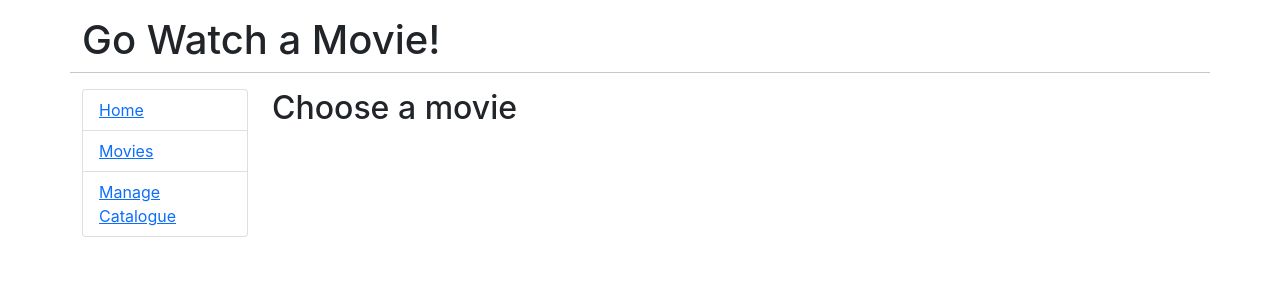
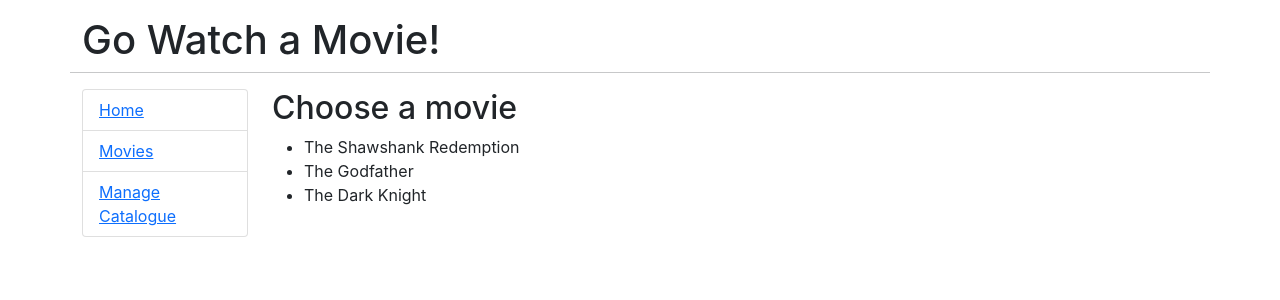
Before and after one commit to nuttchai/frontend-movies-app, a React (Create React App) app: page /#/movies in a window 1280 px wide. Shown: the top 300 px of the page. Built offline with nearby package versions, Linux system fonts and the light colour scheme.

Commit message:
React Lifecycle, Implement componentDidMount

```diff
--- a/src/components/Movies.js
+++ b/src/components/Movies.js
@@ -1,7 +1,31 @@
-import React, { Component } from "react";
+import React, { Component, Fragment } from "react";
 
 export default class Movies extends Component {
+  state = { movies: [] };
+
+  // React Lifecycle Ref: https://projects.wojtekmaj.pl/react-lifecycle-methods-diagram/
+  componentDidMount() {
+    this.setState({
+      movies: [
+        { id: 1, title: "The Shawshank Redemption", runtime: 142 },
+        { id: 2, title: "The Godfather", runtime: 175 },
+        { id: 3, title: "The Dark Knight", runtime: 153 },
+      ],
+    });
+  }
+
   render() {
-    return <h2>Choose a movie</h2>;
+    return (
+      // Fragment wraps everything in a single element
+      <Fragment>
+        <h2>Choose a movie</h2>
+
+        <ul>
+          {this.state.movies.map((m) => (
+            <li key={m.id}>{m.title}</li>
+          ))}
+        </ul>
+      </Fragment>
+    );
   }
 }
```
